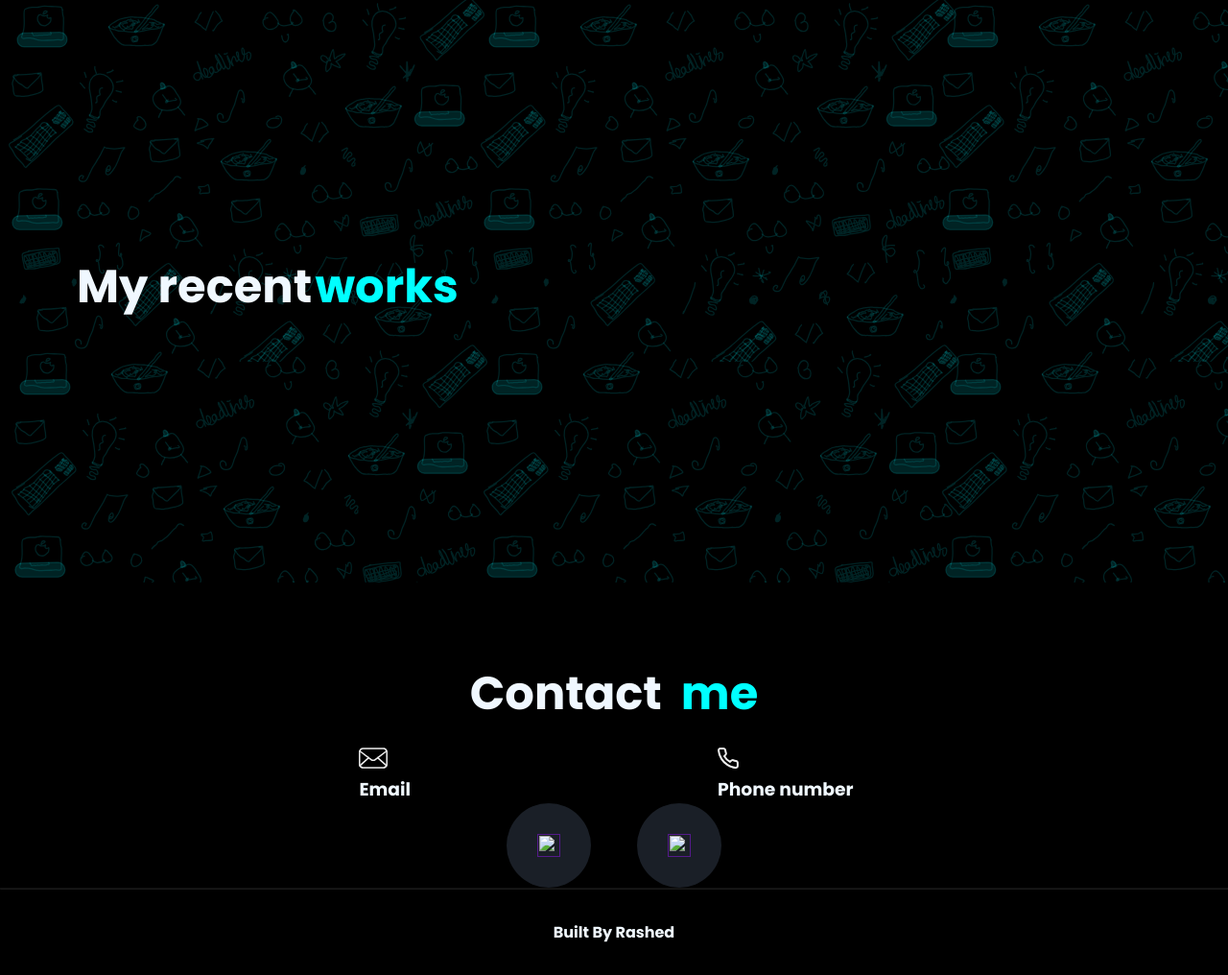
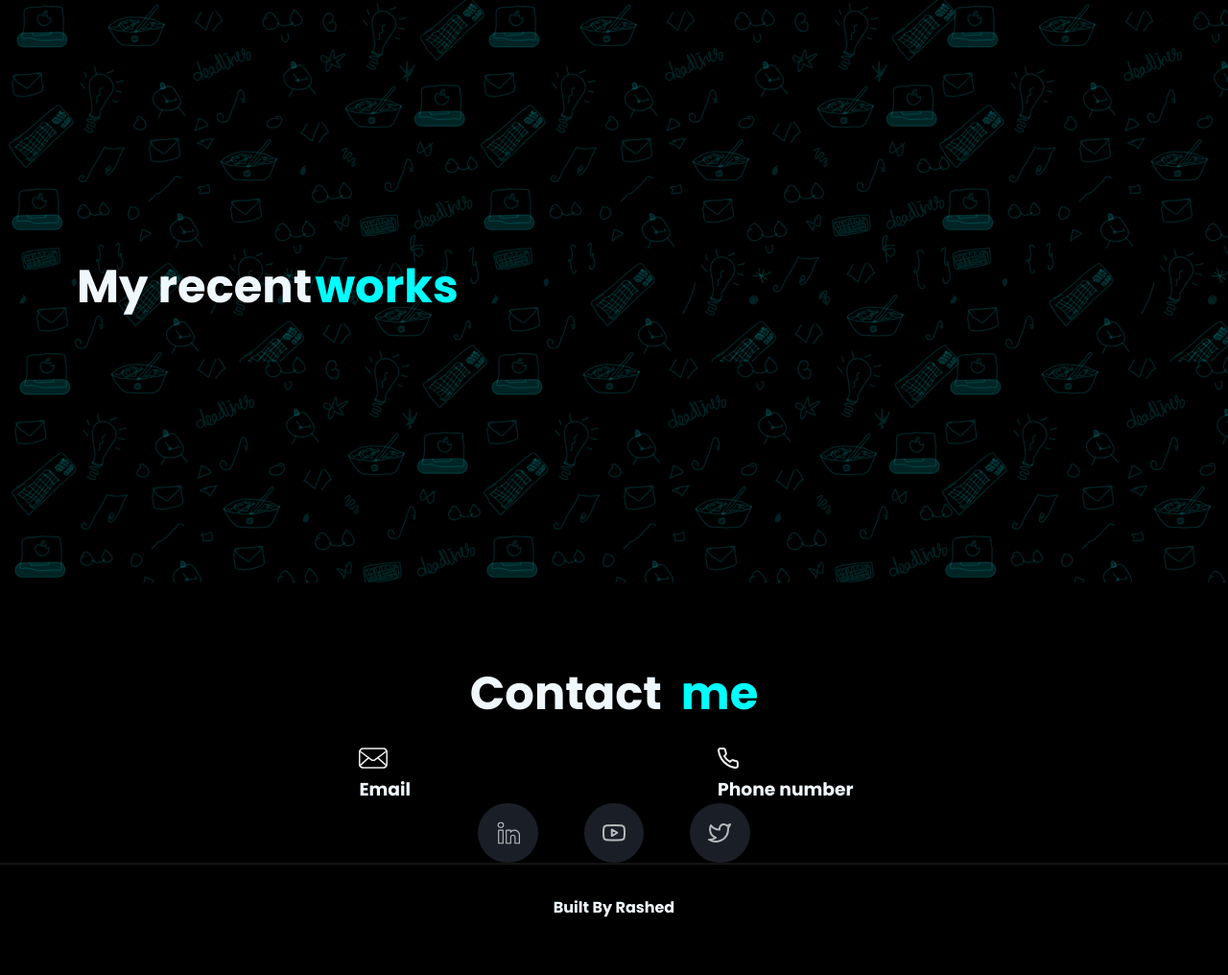
Before and after one commit to rashed4433/project, a plain HTML site: page index.html in a window 1280 px wide. Shown: the part 1780-2796 px from the top of the page at 96% size. After the commit the page ends 2770 px from the top, so only its background shows below. Drawn offline with Linux system fonts and the light colour scheme.

Commit message:
Add files via upload

```diff
--- a/index.html
+++ b/index.html
@@ -79,12 +79,15 @@
                     </div>
                     <div class="socialMedia">
                     <a
-                        href="" alt="my linkedin account"
+                        href="svg/lightbulb.svg" alt="my linkedin account"
                         target="blank"
-                        ><img src=""></a>
-                    <a href="" alt="my x account"
+                        ><img src="svg/linkedin.svg"></a>
+                    <a href="svg/youtube.svg" alt="my x account"
                          target="blank">
-                        <img src=></a>
+                        <img src="svg/youtube.svg"></a>
+                        <a href="svg/lightbulb.svg" alt="my linkedin account"
+                        target="blank"
+                        ><img src="svg/twitter.svg"></a>
 
 
 
--- a/styles.css
+++ b/styles.css
@@ -187,8 +187,7 @@ body{
     border-radius: 50px;
     background-color: rgba(52, 62, 78, 0.5);
     backdrop-filter: blur(4px);
-    padding: 2rem;
-
+    padding: 1.2rem;
 }
 .socialMedia img{
     width: 24px;
```
